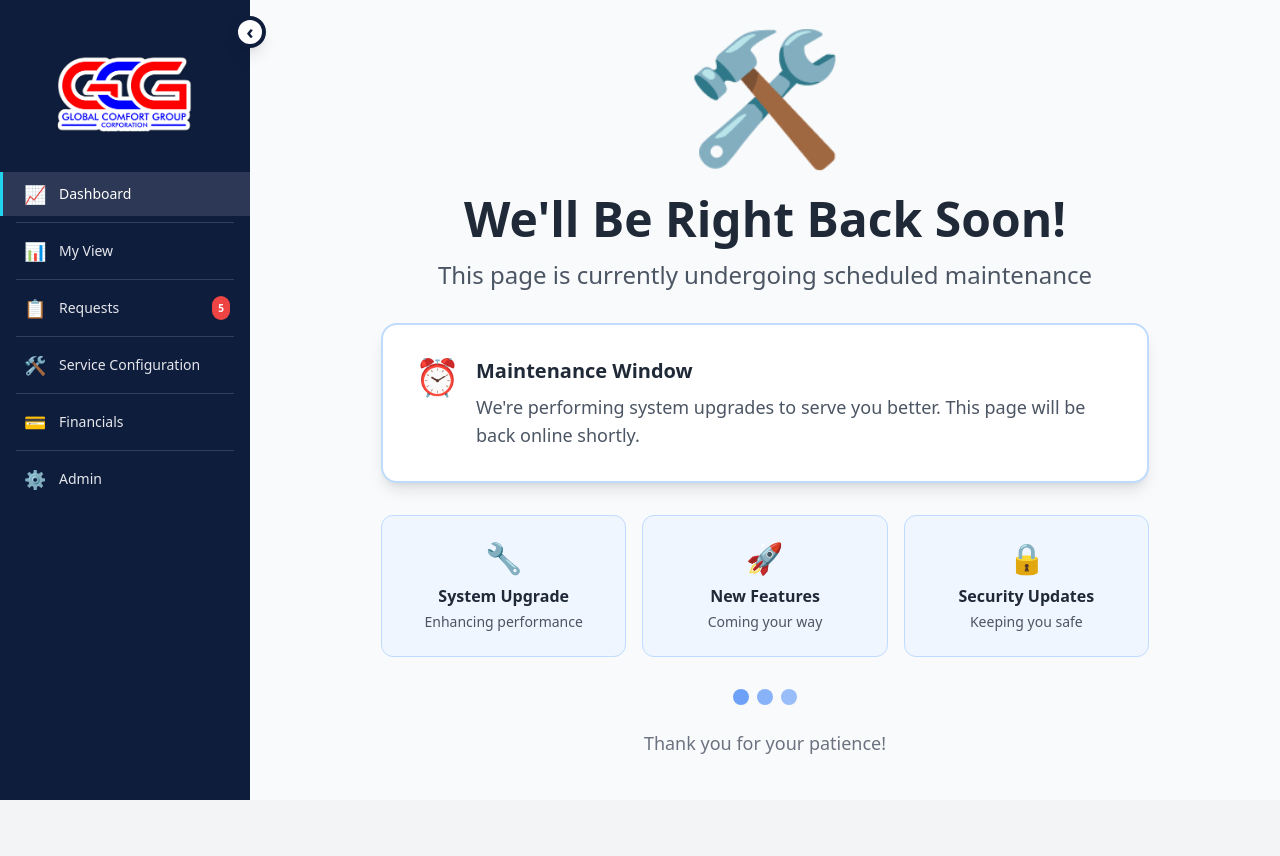
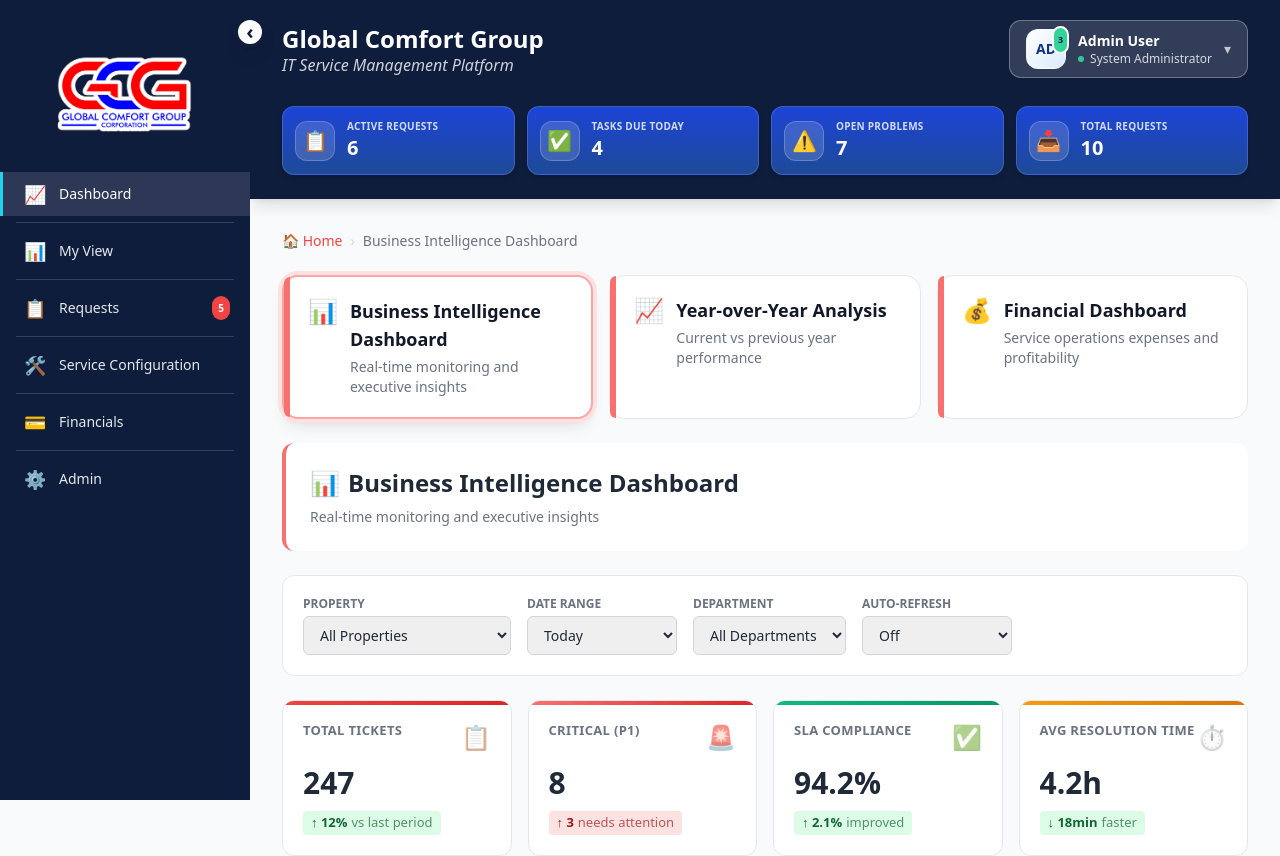
Before and after one commit to giopcarballo/react-servicedesk, a React (Vite) app: page /dashboard in a window 1280 px wide. Shown: the top 856 px of the page. Before the commit the page ends 800 px from the top, so only its background shows below. Built offline with nearby package versions, Linux system fonts and the light colour scheme.

Commit message:
make the Dasboard

```diff
--- a/src/pages/DashboardSectionA.jsx
+++ b/src/pages/DashboardSectionA.jsx
@@ -26,14 +26,21 @@
   ]
 }
 
+const dashboardTabs = [
+  { id: 'bi', title: 'Business Intelligence Dashboard', description: 'Real-time monitoring and executive insights', icon: '📊' },
+  { id: 'yoy', title: 'Year-over-Year Analysis', description: 'Current vs previous year performance', icon: '📈' },
+  { id: 'financial', title: 'Financial Dashboard', description: 'Service operations expenses and profitability', icon: '💰' }
+]
+
 function DashboardSectionA() {
   const navigate = useNavigate()
 
   // Maintenance Mode - Set to false to restore normal functionality
-  const isUnderMaintenance = true
+  const isUnderMaintenance = false
 
   const [sidebarCollapsed, setSidebarCollapsed] = useState(false)
-  const [currentView, setCurrentView] = useState('landing')
+  const [currentView, setCurrentView] = useState('dashboard')
+  const [dashboardTab, setDashboardTab] = useState('bi')
   const [activeTab, setActiveTab] = useState('dispatch')
   const [selectedBar, setSelectedBar] = useState(null)
 
@@ -117,6 +124,7 @@
   const chartMax = Math.max(...volumeChartData.week.map(d => d.value))
   const chartAvg = Math.round(chartTotal / volumeChartData.week.length)
   const peakDay = volumeChartData.week.reduce((max, d) => d.value > max.value ? d : max, volumeChartData.week[0])
+  const selectedDashboardTab = dashboardTabs.find(tab => tab.id === dashboardTab) || dashboardTabs[0]
 
   return (
     <div className="font-sans bg-gray-50 min-h-screen text-gray-800">
@@ -243,14 +251,42 @@
             <div className="flex items-center gap-2 text-sm text-gray-500 mb-6">
               <span className="text-red-500 cursor-pointer hover:text-red-600 hover:underline" onClick={showLanding}>🏠 Home</span>
               <span className="text-gray-300">›</span>
-              <span>Business Intelligence Dashboard</span>
+              <span>{selectedDashboardTab.title}</span>
             </div>
 
-            <div className="bg-white p-6 rounded-xl mb-6 border-l-4 border-violet-500">
-              <h2 className="text-2xl font-bold text-gray-800 mb-2">📊 Business Intelligence Dashboard</h2>
-              <p className="text-gray-500 text-sm">Real-time ticket monitoring, performance metrics, and executive insights</p>
+            {/* Dashboard Tabs */}
+            <div className="grid grid-cols-1 lg:grid-cols-3 gap-4 mb-6">
+              {dashboardTabs.map((tab) => (
+                <div
+                  key={tab.id}
+                  className={`relative rounded-2xl bg-white p-5 cursor-pointer transition-all duration-200 ${
+                    dashboardTab === tab.id
+                      ? 'border-2 border-red-300 ring-4 ring-red-100 shadow-lg'
+                      : 'border border-gray-200 hover:border-red-200 hover:shadow-md'
+                  }`}
+                  onClick={() => setDashboardTab(tab.id)}
+                >
+                  <div className="absolute inset-y-0 left-0 w-[6px] rounded-l-2xl bg-red-400"></div>
+                  <div className="flex items-start gap-3 pl-1">
+                    <span className="text-2xl leading-none mt-[2px]">{tab.icon}</span>
+                    <div className="space-y-1">
+                      <h3 className="text-lg font-bold text-gray-900">{tab.title}</h3>
+                      <p className="text-sm text-gray-500">{tab.description}</p>
+                    </div>
+                  </div>
+                </div>
+              ))}
             </div>
 
+            <div className="bg-white p-6 rounded-xl mb-6 border-l-4 border-red-400">
+              <h2 className="text-2xl font-bold text-gray-800 mb-2 flex items-center gap-2">
+                <span>{selectedDashboardTab.icon}</span> {selectedDashboardTab.title}
+              </h2>
+              <p className="text-gray-500 text-sm">{selectedDashboardTab.description}</p>
+            </div>
+
+            {dashboardTab === 'bi' ? (
+              <>
                 {/* Dashboard Filters */}
                 <div className="bg-white p-5 rounded-xl mb-6 border border-gray-200 flex gap-4 flex-wrap items-center">
               <div className="flex flex-col gap-1">
@@ -448,6 +484,15 @@
                     </div>
                   </div>
                 </div>
+              </>
+            ) : (
+              <div className="bg-white p-12 rounded-xl border border-gray-200 text-center">
+                <div className="text-5xl mb-4">{selectedDashboardTab.icon}</div>
+                <h3 className="text-xl font-bold text-gray-800 mb-2">{selectedDashboardTab.title}</h3>
+                <p className="text-gray-500 mb-1">{selectedDashboardTab.description}</p>
+                <p className="text-sm text-gray-400 mt-4">No data available for this dashboard yet.</p>
+              </div>
+            )}
           </div>
         )}
 
```
Lines whose indentation alone changed are shown as unchanged.
